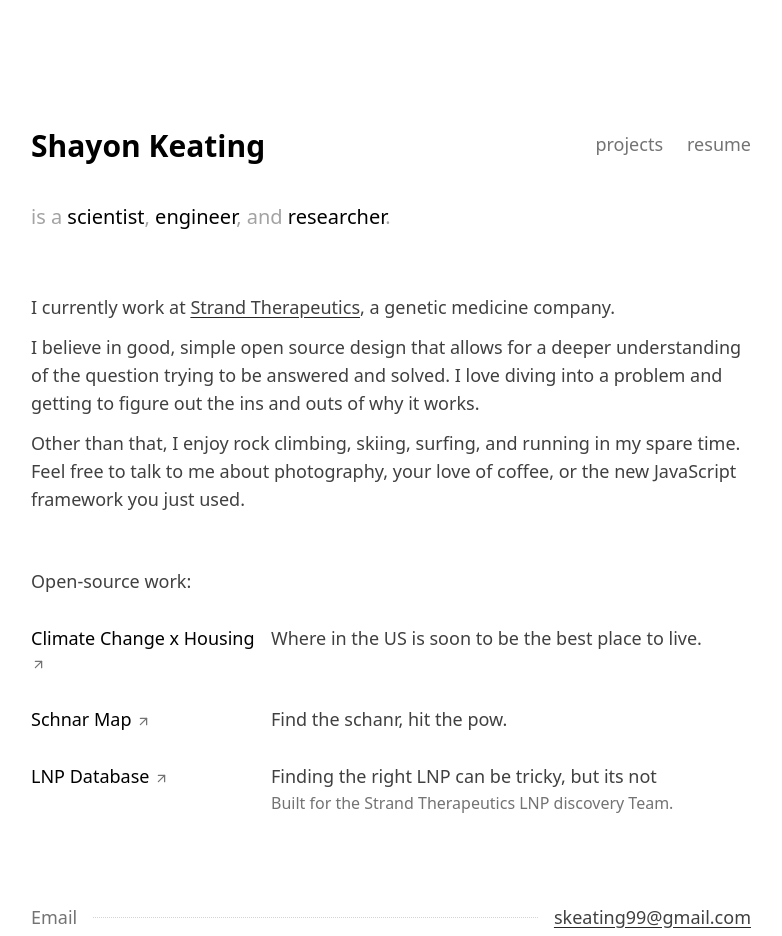
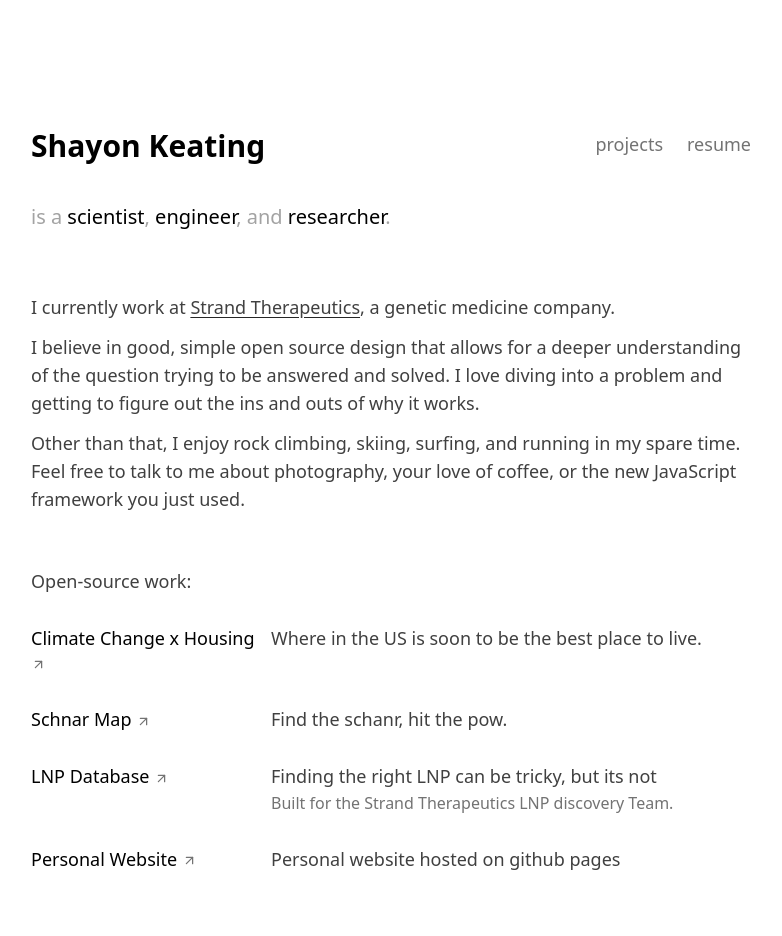
Before and after one commit to shayonkeating/shayonkeating.github.io, a SvelteKit app: page / in a window 1280 px wide. Shown: the top 936 px of the page, without its empty margins (249-1031 px from the left). Built offline with nearby package versions, Linux system fonts and the light colour scheme.

Commit message:
added projects

```diff
--- a/src/routes/+page.svelte
+++ b/src/routes/+page.svelte
@@ -20,6 +20,11 @@
       desc: "Finding the right LNP can be tricky, but its not",
       aside: "Built for the Strand Therapeutics LNP discovery Team.",
     },
+    {
+      name: "Personal Website",
+      href: "/projects#personal_website",
+      desc: "Personal website hosted on github pages",
+    }
   ];
 </script>
 
```
Also changed, not shown: src/projects/personal_website.md (added, +10 -0 lines), 1 other file (tests, documents, lock files or other folders).
